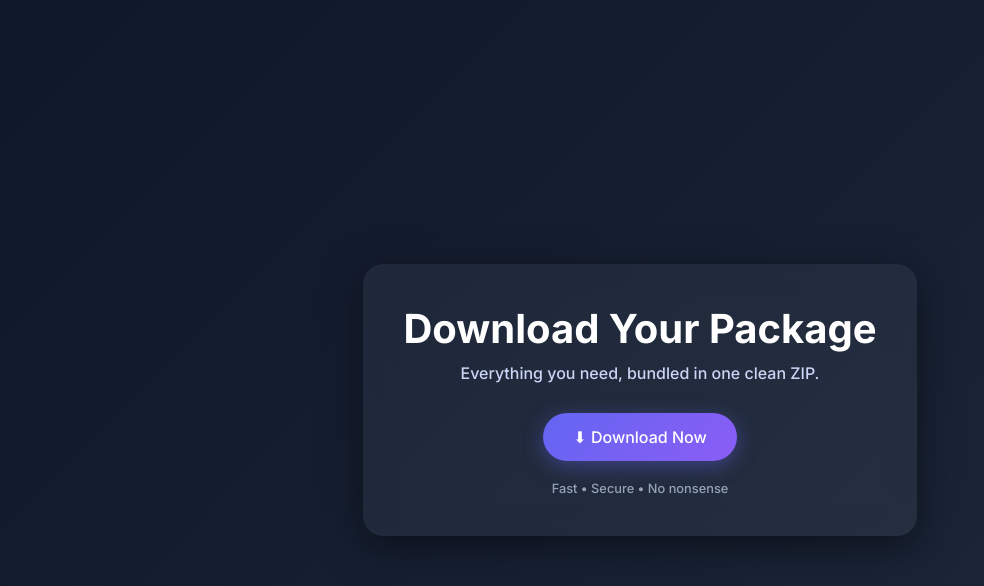
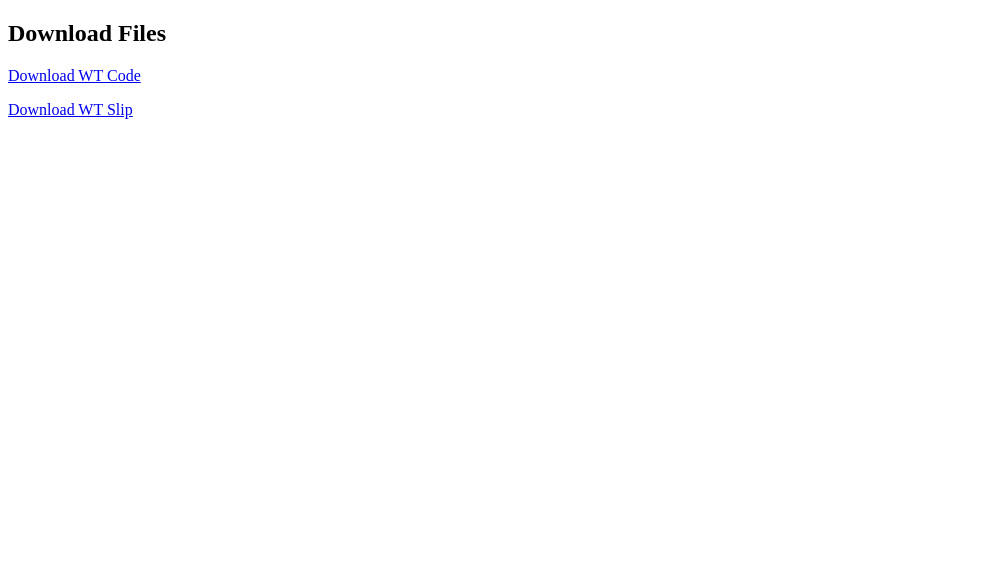
Before and after one commit to newton2425/gravity, a plain HTML site: page index.html in a window 1280 px wide. Shown: the whole page, without its empty margins (0-984 px from the left). Drawn offline with Linux system fonts and the light colour scheme.

Commit message:
Update index.html

```diff
--- a/index.html
+++ b/index.html
@@ -2,103 +2,14 @@
 <html lang="en">
 <head>
     <meta charset="UTF-8">
-    <title>Download Package</title>
-    <meta name="viewport" content="width=device-width, initial-scale=1.0">
-
-    <!-- Google Font -->
-    <link href="https://fonts.googleapis.com/css2?family=Inter:wght@300;500;700&display=swap" rel="stylesheet">
-
-    <style>
-        * {
-            margin: 0;
-            padding: 0;
-            box-sizing: border-box;
-            font-family: 'Inter', sans-serif;
-        }
-
-        body {
-            height: 100vh;
-            background: linear-gradient(135deg, #0f172a, #1e293b);
-            display: flex;
-            align-items: center;
-            justify-content: center;
-            color: white;
-        }
-
-        .container {
-            text-align: center;
-            padding: 40px;
-            border-radius: 20px;
-            background: rgba(255, 255, 255, 0.05);
-            backdrop-filter: blur(15px);
-            box-shadow: 0 10px 40px rgba(0,0,0,0.5);
-            animation: fadeIn 1s ease;
-        }
-
-        h1 {
-            font-size: 2.5rem;
-            margin-bottom: 10px;
-        }
-
-        p {
-            color: #cbd5f5;
-            margin-bottom: 30px;
-        }
-
-        .download-btn {
-            text-decoration: none;
-            padding: 14px 30px;
-            font-size: 1rem;
-            border-radius: 50px;
-            background: linear-gradient(135deg, #6366f1, #8b5cf6);
-            color: white;
-            transition: all 0.3s ease;
-            display: inline-block;
-            box-shadow: 0 5px 20px rgba(99,102,241,0.4);
-        }
-
-        .download-btn:hover {
-            transform: translateY(-3px) scale(1.05);
-            box-shadow: 0 10px 30px rgba(139,92,246,0.6);
-        }
-
-        .download-btn:active {
-            transform: scale(0.95);
-        }
-
-        @keyframes fadeIn {
-            from {
-                opacity: 0;
-                transform: translateY(30px);
-            }
-            to {
-                opacity: 1;
-                transform: translateY(0);
-            }
-        }
-
-        .footer {
-            margin-top: 20px;
-            font-size: 0.8rem;
-            color: #94a3b8;
-        }
-    </style>
+    <title>Download Files</title>
 </head>
-
 <body>
 
-<div class="container">
-    <h1>Download Your Package</h1>
-    <p>Everything you need, bundled in one clean ZIP.</p>
+    <h2>Download Files</h2>
 
-    <a href="setting.zip" download class="download-btn">
-        ⬇ Download Now
-    </a>
-
-    <div class="footer">
-        Fast • Secure • No nonsense
-    </div>
-</div>
+    <p><a href="wtcode.pdf" download>Download WT Code</a></p>
+    <p><a href="wtslip.pdf" download>Download WT Slip</a></p>
 
 </body>
 </html>
```
